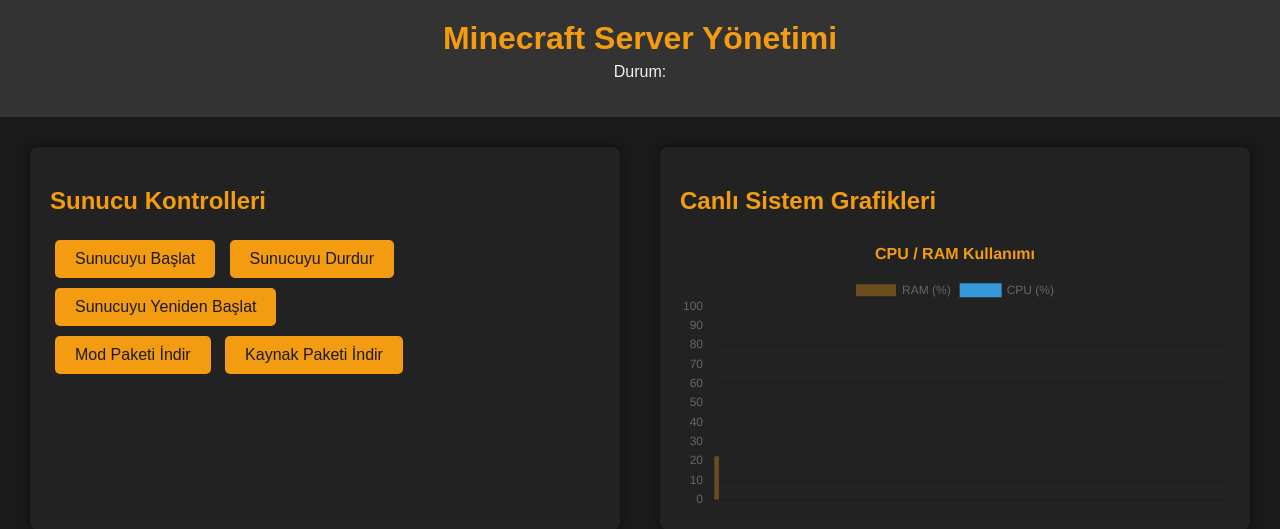
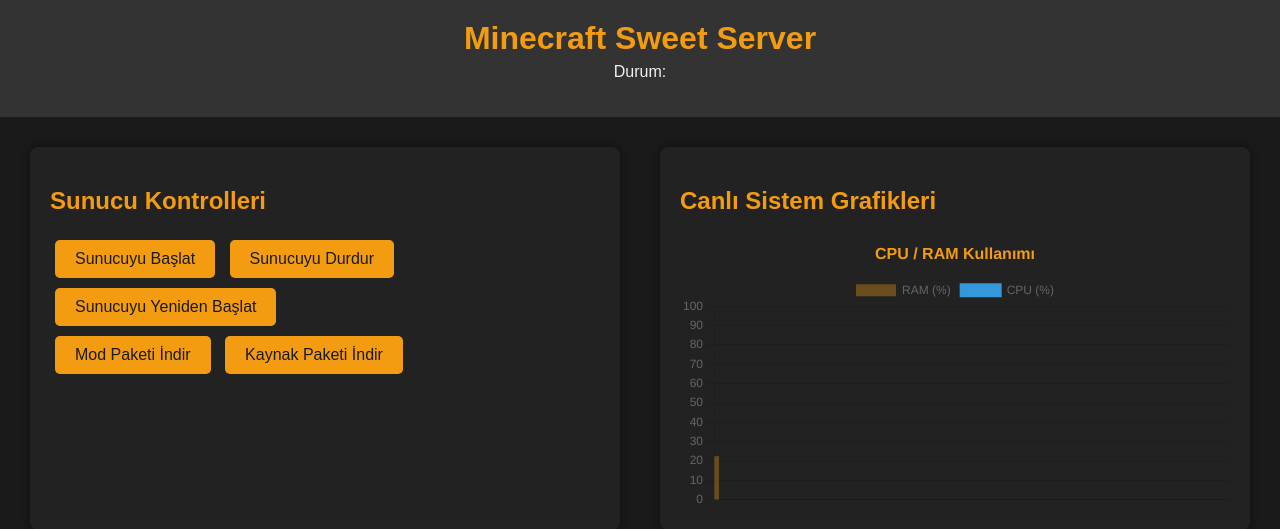
Before and after one commit to KawaiKishiTR/fastapi-for-debian-server, a FastAPI app: page /servers/mc-sweet in a window 1280 px wide. Shown: the top 529 px of the page. Run offline with FastAPI, Linux system fonts and the light colour scheme; data that the repository does not hold is empty.

Commit message:
dynamic header

```diff
--- a/app/core/servers_metadata.py
+++ b/app/core/servers_metadata.py
@@ -68,6 +68,7 @@ class ServerMetadata:
     async def page_init(self):
         result = {}
 
+        result[ValidKeys.DISPLAY_NAME] = self.get(ValidKeys.DISPLAY_NAME)
         result[ValidKeys.HAS_MODS] = self.get(ValidKeys.HAS_MODS, False)
         result[ValidKeys.HAS_RESOURCEPACKS] = self.get(ValidKeys.HAS_RESOURCEPACKS, False)
         result[ValidKeys.HAS_QUERY] = self.get(ValidKeys.HAS_QUERY, False)
--- a/templates/partials/header.html
+++ b/templates/partials/header.html
@@ -1,6 +1,6 @@
 <header role="banner" class="bg-card p-20 text-center">
     <h1 class="text-accent" style="margin:0">
-        {{ display_name | default("Minecraft Server Yönetimi") }}
+        {{ metadata.display_name | default("Minecraft Server Yönetimi") }}
     </h1>
     <p id="serverStatus" aria-live="polite" style="margin-top:6px">
         Durum:
```
